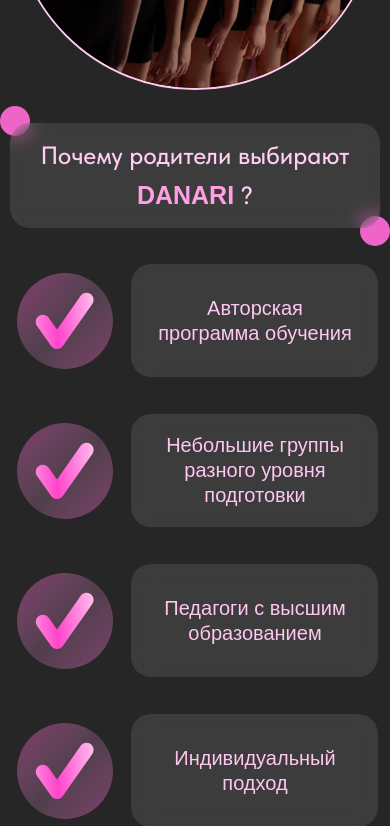
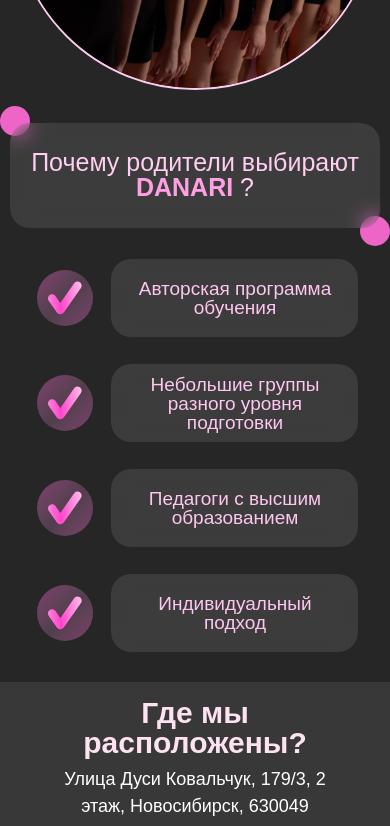
Before and after one commit to 1Alex4949031/DanariDance, a React (Create React App) app: page / in a window 390 px wide. Shown: the part 5480-6306 px from the top of the page. Built offline with nearby package versions, Linux system fonts and the light colour scheme; a web font is replaced by a local one.

Commit message:
fix: some common fixes

```diff
--- a/src/components/AboutUs/AboutUs.css
+++ b/src/components/AboutUs/AboutUs.css
@@ -11,7 +11,7 @@
     justify-content: center;
     align-items: center;
     position: relative;
-    height: 200px;
+    height: 125px;
 }
 
 .rectangle-u1 {
@@ -56,15 +56,15 @@
 }
 
 .image-fixed {
-    width: 120px;
-    height: 120px;
+    width: 100px;
+    height: 100px;
 }
 
 .text-wrapper-u1 {
     margin-inline: 100px;
     margin-top: 15px;
     color: #ffc6ef;
-    font-weight: 500;
+    font-weight: 400;
     line-height: 65px;
     position: absolute;
     text-align: center;
@@ -77,7 +77,8 @@
     color: #ffc6ef;
     font-weight: 400;
     text-align: center;
-    font-size: 40px;
+    font-size: 35px;
+    line-height: 35px;
 }
 
 .span-u1 {
@@ -97,9 +98,9 @@
     }
 
     .text-wrapper-plus1n1 {
-        font-size: 40px;
+        font-size: 35px;
         line-height: 35px;
-        font-weight: lighter;
+        font-weight: 400;
     }
 }
 
@@ -109,7 +110,7 @@
     }
 
     .plus {
-        height: 150px;
+        height: 110px;
     }
 
     .ellipse-u1 {
@@ -137,14 +138,23 @@
     }
 
     .text-wrapper-plus1n1 {
-        font-weight: lighter;
-        font-size: 30px;
-        line-height: 30px;
+        font-weight: 400;
+        font-size: 28px;
+        line-height: 28px;
     }
 }
 
 
 @media (max-width: 480px) {
+    .image-fixed {
+        width: 80px;
+        height: 80px;
+    }
+
+    .plus {
+        height: 105px;
+    }
+
     .about-us {
         height: 140px;
     }
@@ -168,13 +178,14 @@
     }
 
     .text-wrapper-u1 {
-        margin-inline: 20px;
+        margin-inline: 25px;
         font-size: 25px;
+        line-height: 25px;
     }
 
     .text-wrapper-plus1n1 {
-        font-weight: lighter;
-        font-size: 20px;
-        line-height: 25px;
+        font-weight: 400;
+        font-size: 19px;
+        line-height: 19px;
     }
 }
--- a/src/components/BannerSchoolInfo/BannerSchoolInfo.js
+++ b/src/components/BannerSchoolInfo/BannerSchoolInfo.js
@@ -23,7 +23,7 @@
                     </div>
                 </Col>
                 <Col
-                    xs={11} md={8} xl={6} className="children order-1 order-md-1 order-xl-2 my-2">
+                    xs={11} md={8} xl={5} className="children order-1 order-md-1 order-xl-2 my-2">
                     <img src={children} alt='Sphere'/>
                 </Col>
             </Row>
--- a/src/components/NavBar/NavBar.css
+++ b/src/components/NavBar/NavBar.css
@@ -1,15 +1,3 @@
-.nav-phone {
-    letter-spacing: 1px;
-    font-weight: bold;
-    font-size: 20px;
-    color: white;
-}
-
-.fio {
-    font-weight: lighter;
-    font-size: 12px;
-}
-
 nav.navbar {
     padding: 18px 0;
     position: fixed;
@@ -187,12 +175,43 @@
     border-color: transparent;
 }
 
-@media (max-width: 320px) {
+.nav-phone {
+    letter-spacing: 1px;
+    font-weight: bold;
+    font-size: 20px;
+    color: white;
+}
+
+.fio {
+    font-weight: lighter;
+    font-size: 12px;
+}
+
+
+@media (max-width: 1200px) and (min-width: 990px) {
     .nav-phone {
+        letter-spacing: 1px;
+        font-weight: bold;
         font-size: 15px;
+        color: white;
     }
 
     .fio {
-        font-size: 8px;
+        font-weight: lighter;
+        font-size: 10px;
     }
 }
+
+@media (max-width: 370px) {
+    .nav-phone {
+        letter-spacing: 1px;
+        font-weight: bold;
+        font-size: 15px;
+        color: white;
+    }
+
+    .fio {
+        font-weight: lighter;
+        font-size: 10px;
+    }
+}
```
